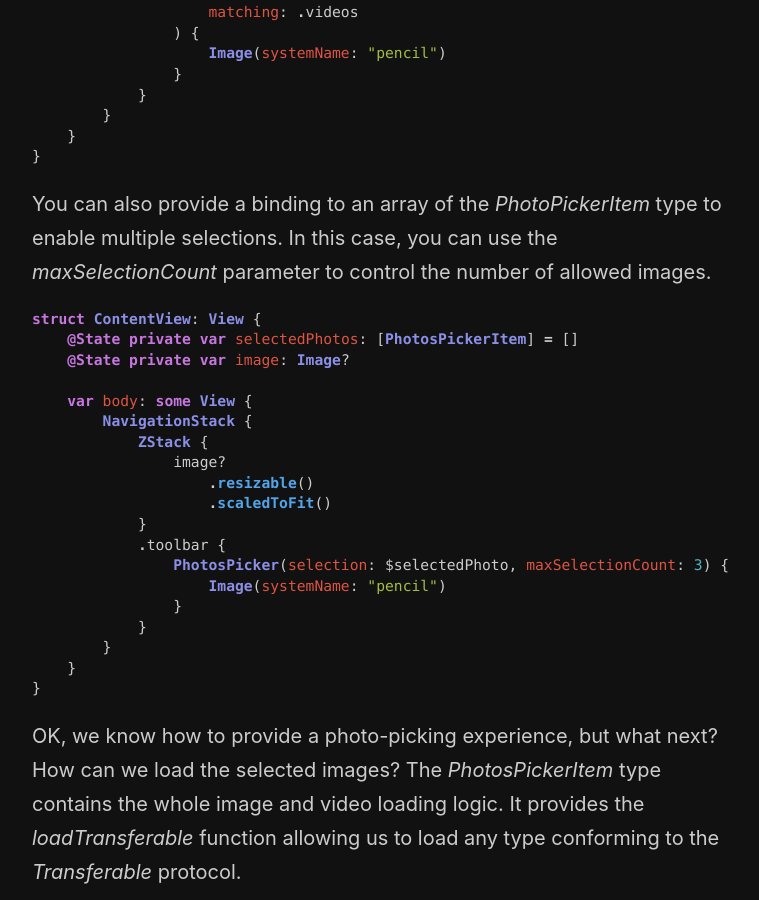
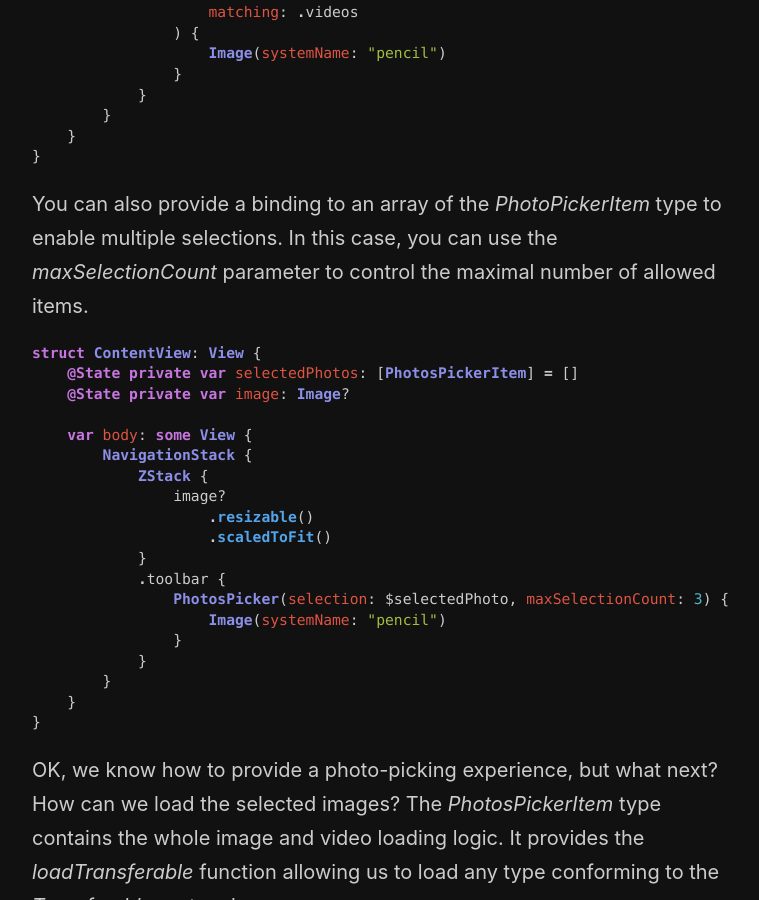
Before and after one commit to mecid/mecid.github.io, a Jekyll site: the page built from _posts/2023-04-25-photopicker-in-swiftui.md, in a window 1280 px wide and 900 px high, scrolled down 2694 px. Shown: the whole window, without its empty margins (258-1017 px from the left). Built offline with Jekyll 4.4.1, drawn with Linux system fonts in a browser that asks for light colours.

Commit message:
small improvement to photo picker post

````diff
--- a/_posts/2023-04-25-photopicker-in-swiftui.md
+++ b/_posts/2023-04-25-photopicker-in-swiftui.md
@@ -114,7 +114,7 @@ struct ContentView: View {
 }
 ```
 
-You can also provide a binding to an array of the *PhotoPickerItem* type to enable multiple selections. In this case, you can use the *maxSelectionCount* parameter to control the number of allowed images.
+You can also provide a binding to an array of the *PhotoPickerItem* type to enable multiple selections. In this case, you can use the *maxSelectionCount* parameter to control the maximal number of allowed items.
 
 ```swift
 struct ContentView: View {
````
